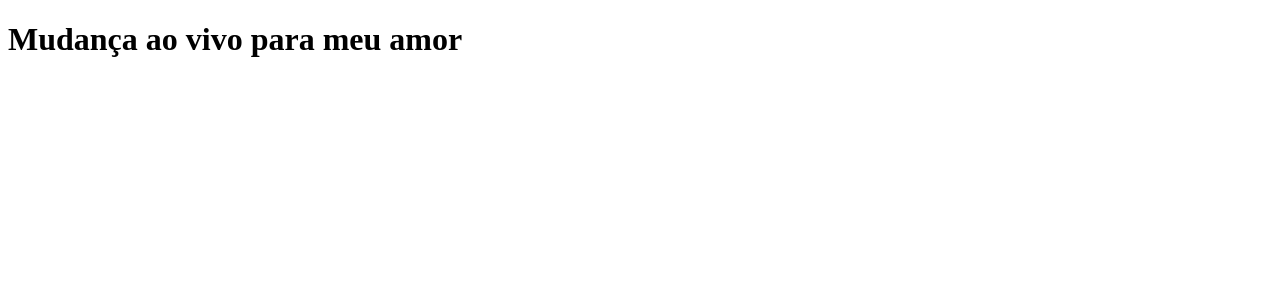
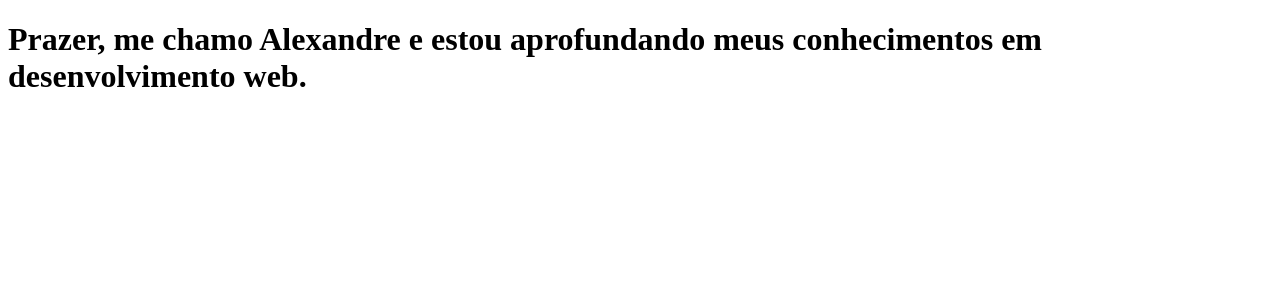
Before and after one commit to XandBohs/clone-tabnews, a Next.js app: page / in a window 1280 px wide. Shown: the top 300 px of the page. Built offline with nearby package versions, Linux system fonts and the light colour scheme.

Commit message:
Atualizando a página em construção

```diff
--- a/pages/index.js
+++ b/pages/index.js
@@ -1,7 +1,10 @@
 function Home() {
   return (
     <div>
-      <h1>Mudança ao vivo para meu amor</h1>
+      <h1 color="blue">
+        Prazer, me chamo Alexandre e estou aprofundando meus conhecimentos em
+        desenvolvimento web.
+      </h1>
     </div>
   );
 }
```
